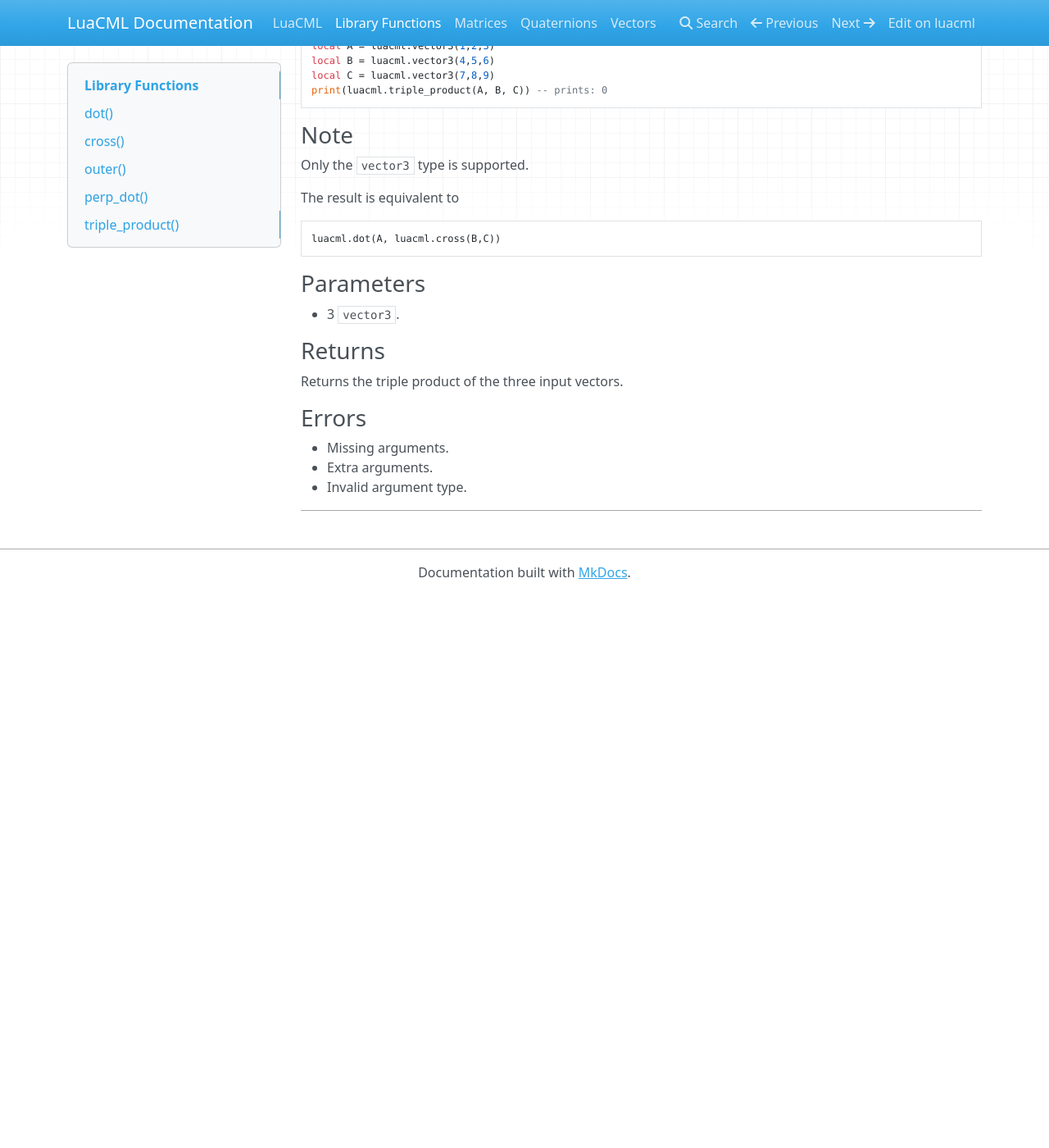
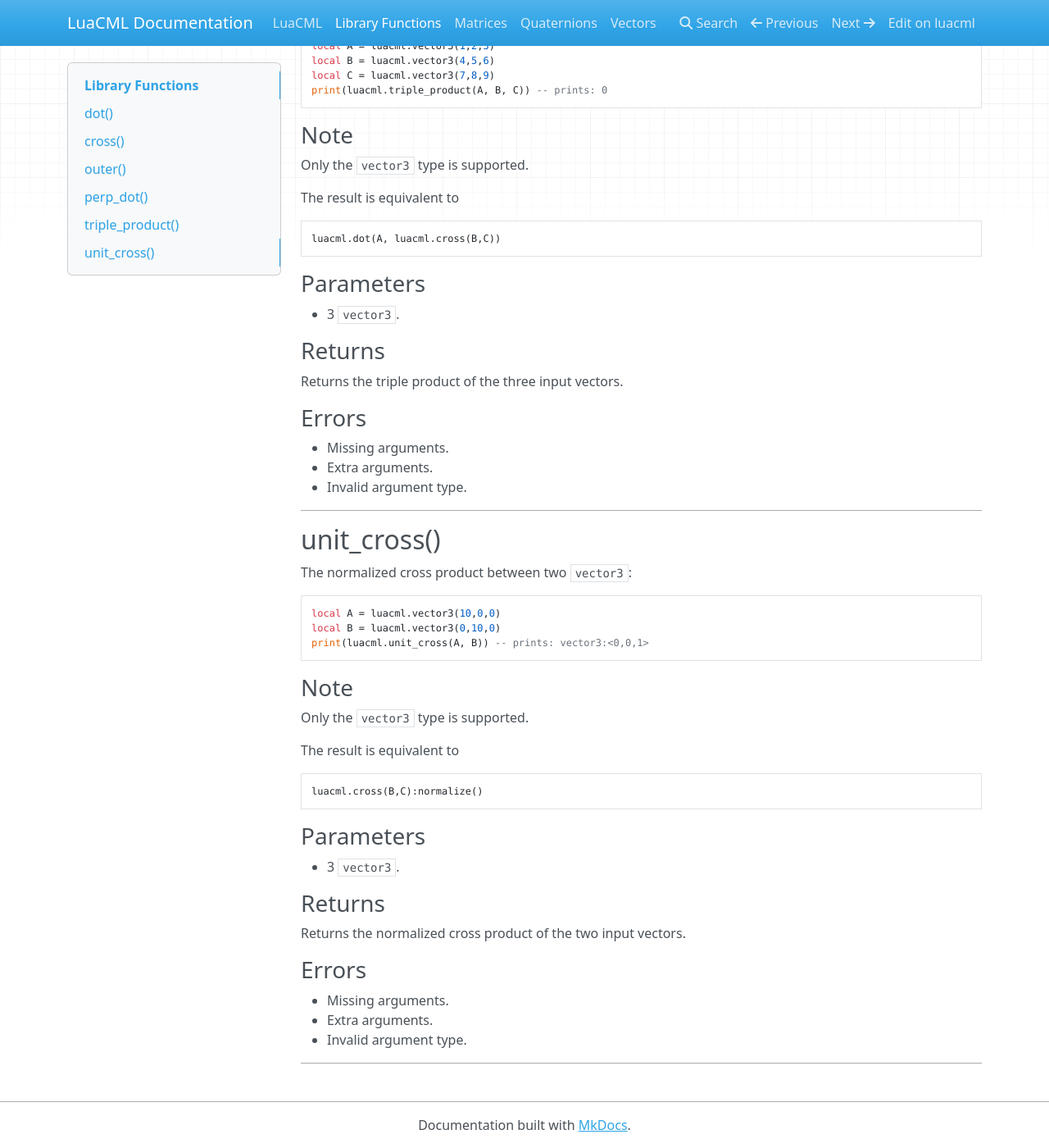
Before and after one commit to cjtallman/luacml, an MkDocs documentation site: the page built from docs/library-docs.md, in a window 1280 px wide and 1400 px high, scrolled down 2651 px. Shown: the whole window at 82% size. Built offline with MkDocs 1.6.1, drawn with Linux system fonts in a browser that asks for light colours; nearby versions of some CDN libraries; before the commit the page ends 3377 px from its top, so only the background shows below that.

Commit message:
Adding unit_cross()

````diff
--- a/docs/library-docs.md
+++ b/docs/library-docs.md
@@ -166,3 +166,39 @@ Returns the triple product of the three input vectors.
 -   Invalid argument type.
 
 --------------------------------------------------------------------------------
+
+## unit_cross()
+
+The normalized cross product between two `vector3`:
+
+```lua
+local A = luacml.vector3(10,0,0)
+local B = luacml.vector3(0,10,0)
+print(luacml.unit_cross(A, B)) -- prints: vector3:<0,0,1>
+```
+
+### Note
+
+Only the `vector3` type is supported.
+
+The result is equivalent to
+
+```lua
+luacml.cross(B,C):normalize()
+```
+
+### Parameters
+
+-   3 `vector3`.
+
+### Returns
+
+Returns the normalized cross product of the two input vectors.
+
+### Errors
+
+-   Missing arguments.
+-   Extra arguments.
+-   Invalid argument type.
+
+--------------------------------------------------------------------------------
````
Also changed, not shown: 2 other files.
